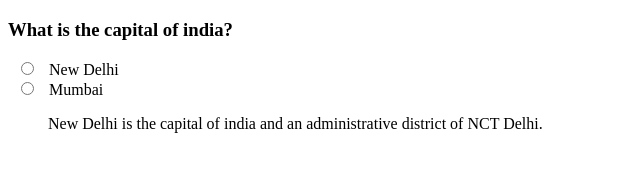
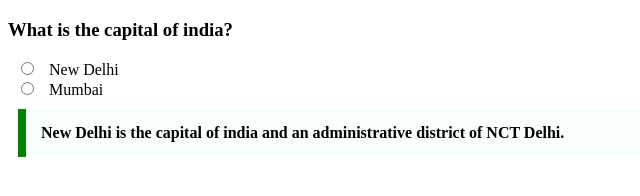
Before and after one commit to acciojob/trivia-avipandit, a website: page main.html in a window 1280 px wide. Shown: the whole page, without its empty margins (0-640 px from the left). Drawn offline with Linux system fonts and the light colour scheme.

Commit message:
Update styles.css

```diff
--- a/styles.css
+++ b/styles.css
@@ -1,5 +1,5 @@
 
-.new{
+.design{
      max-width:600px;
      margin: 10px;
      padding: 15px;
```
